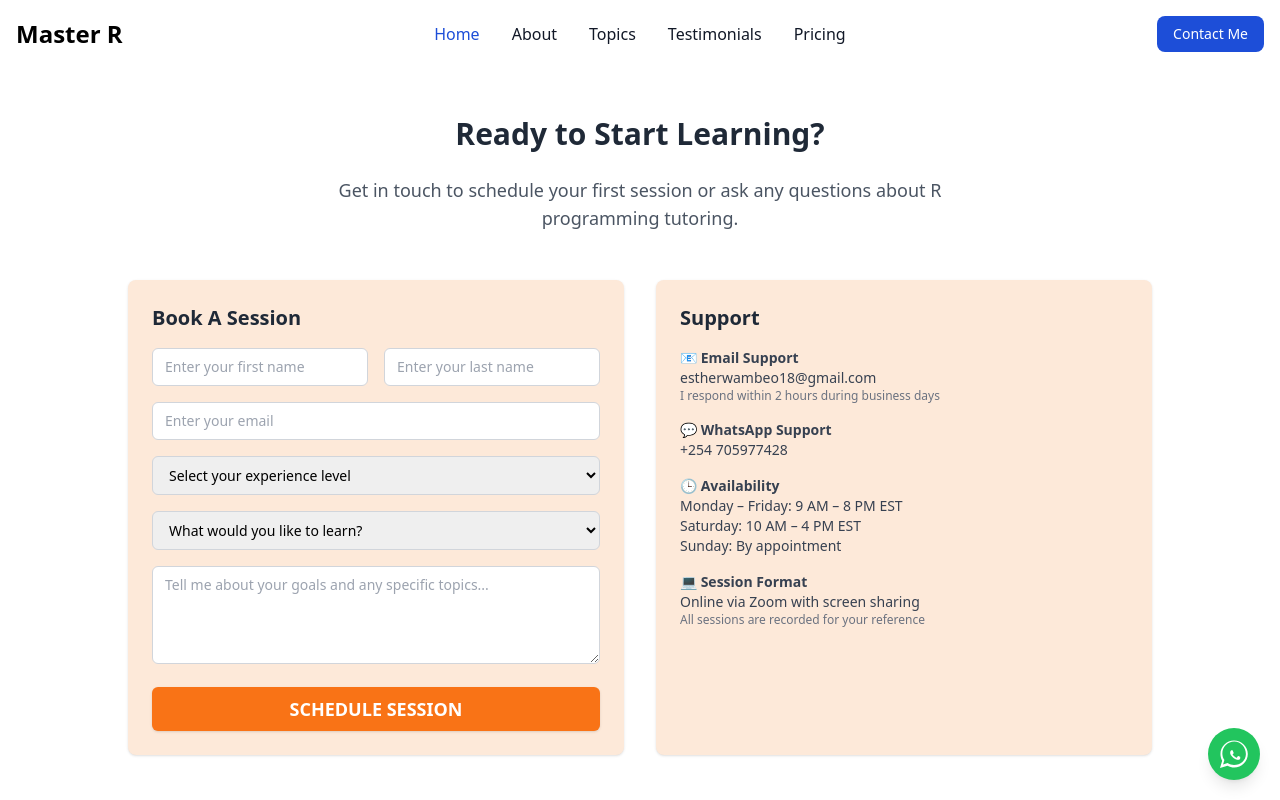
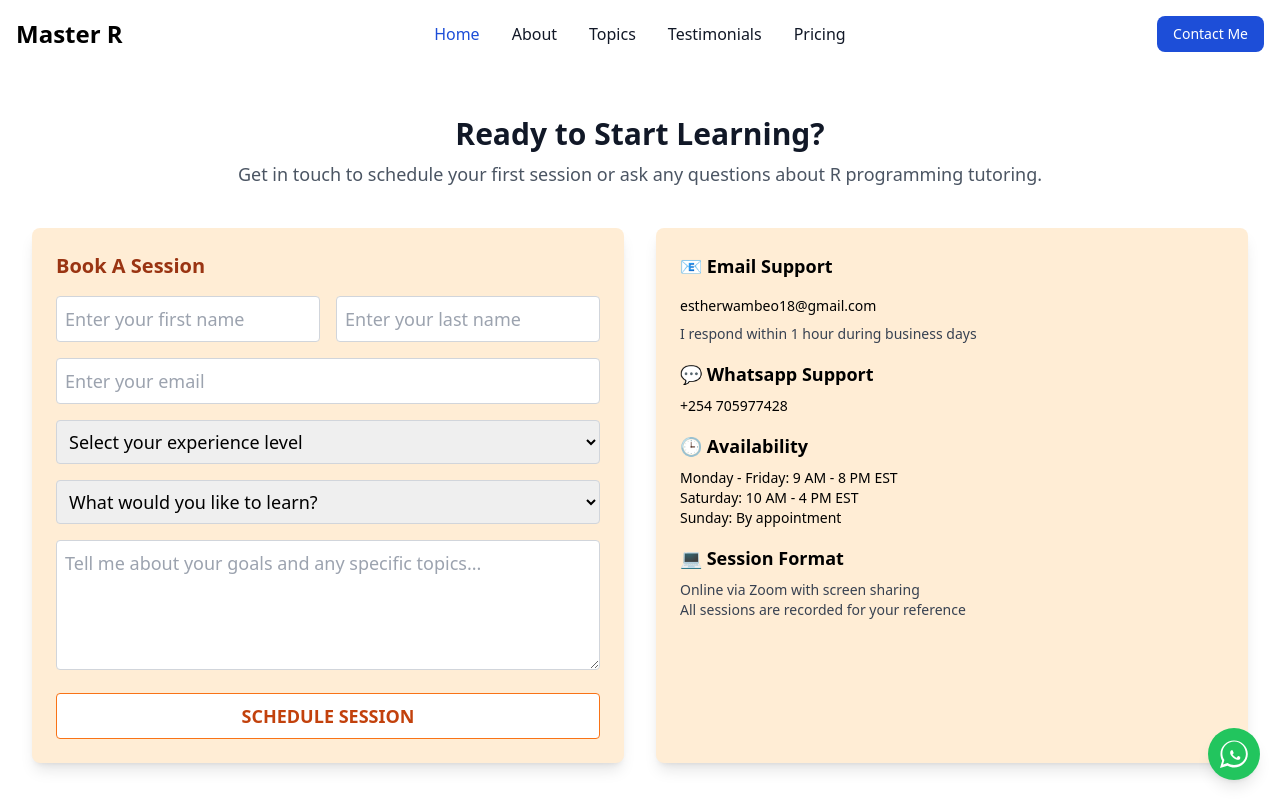
Before and after one commit to Wambeo/MasterR, a React (Vite) app: page /contact in a window 1280 px wide. Shown: the top 800 px of the page. Built offline with nearby package versions, Linux system fonts and the light colour scheme.

Commit message:
changes done

```diff
--- a/package.json
+++ b/package.json
@@ -10,12 +10,15 @@
     "preview": "vite preview"
   },
   "dependencies": {
+    "@heroicons/react": "^2.2.0",
     "@tailwindcss/vite": "^4.1.13",
+    "emailjs-com": "^3.2.0",
     "framer-motion": "^12.23.22",
     "lucide-react": "^0.544.0",
     "motion": "^12.23.22",
     "react": "^19.1.1",
     "react-dom": "^19.1.1",
+    "react-google-recaptcha": "^3.1.0",
     "react-icons": "^5.5.0",
     "react-intersection-observer": "^9.16.0",
     "react-router-dom": "^7.9.1"
--- a/src/components/TutoringForm.jsx
+++ b/src/components/TutoringForm.jsx
@@ -1,8 +1,88 @@
-import React from "react";
+import React, { useRef, useState } from "react";
+import emailjs from "emailjs-com";
+
+// Env variables
+const SERVICE_ID = import.meta.env.VITE_EMAILJS_SERVICE_ID;
+const TEMPLATE_ID = import.meta.env.VITE_EMAILJS_TEMPLATE_ID;
+const PUBLIC_KEY = import.meta.env.VITE_EMAILJS_PUBLIC_KEY;
+const CONFIRM_TEMPLATE_ID = import.meta.env.VITE_EMAILJS_CONFIRM_TEMPLATE_ID;
+import { ChevronDownIcon, ChevronUpIcon, QuestionMarkCircleIcon } from "@heroicons/react/24/solid";
+
+// Add this above your component function
+const faqData = [
+  {
+    question: "How long are sessions?",
+    answer:
+      "Standard sessions are 1 hour, but we can arrange 90-minute or 2-hour sessions for intensive topics.",
+  },
+  {
+    question: "Do I need to install anything?",
+    answer:
+      "I’ll help you set up R and RStudio during our first session. No prior installation required.",
+  },
+  {
+    question: "Can you help with my specific project?",
+    answer:
+      "Absolutely! I often work with students on their real-world projects, assignments, and research.",
+  },
+];
 
 const TutoringForm = () => {
+  const formRef = useRef();
+  const [showSuccessModal, setShowSuccessModal] = useState(false);
+
+
+  const sendEmail = (e) => {
+    e.preventDefault();
+    const form = formRef.current;
+
+    emailjs.sendForm(SERVICE_ID, TEMPLATE_ID, formRef.current, PUBLIC_KEY).then(
+      (result) => {
+        // Send confirmation email to user
+        emailjs.send(
+          SERVICE_ID,
+          CONFIRM_TEMPLATE_ID,
+          {
+            first_name: form.first_name.value,
+            email: form.email.value,
+            experience_level: form.experience_level.value,
+            topic: form.topic.value,
+          },
+          PUBLIC_KEY
+        );
+
+        setShowSuccessModal(true);
+        e.target.reset();
+        // Auto-close modal after 3 seconds
+        setTimeout(() => setShowSuccessModal(false), 3000);
+      },
+      (error) => {
+        console.error("Failed to send message:", error.text);
+        alert("Failed to send message. Please try again.");
+      }
+    );
+  };
+
   return (
-    <div className="bg-white py-12 px-4 sm:px-6 lg:px-8" id="form">
+    <div className="bg-white py-12 px-4 sm:px-6 lg:px-8 relative" id="form">
+      {/* ✅ Success Modal */}
+      {showSuccessModal && (
+        <div className="fixed inset-0 bg-black bg-opacity-40 flex items-center justify-center z-50">
+          <div className="bg-white p-6 rounded-lg shadow-xl text-center max-w-sm">
+            <h2 className="text-2xl font-bold text-green-600 mb-2">Success!</h2>
+            <p className="text-gray-700 mb-4">
+              Your message has been sent successfully. I'll get back to you shortly!
+            </p>
+            <button
+              onClick={() => setShowSuccessModal(false)}
+              className="bg-green-600 hover:bg-green-700 text-white px-4 py-2 rounded"
+            >
+              Close
+            </button>
+          </div>
+        </div>
+      )}
+
       <div className="max-w-7xl mx-auto">
         <h2 className="text-3xl font-bold text-center text-gray-900 mb-2">
           Ready to Start Learning?
@@ -11,47 +91,72 @@ const TutoringForm = () => {
           Get in touch to schedule your first session or ask any questions about R programming tutoring.
         </p>
 
+        {/* ✅ Grid with 3 equal columns */}
         <div className="grid grid-cols-1 lg:grid-cols-3 gap-8">
           {/* Booking Form */}
           <div className="bg-orange-100 p-6 rounded-lg shadow-lg col-span-1">
             <h3 className="text-xl font-semibold text-orange-800 mb-4">
               Book A Session
             </h3>
-            <form className="space-y-4">
+            <form ref={formRef} onSubmit={sendEmail} className="space-y-4">
               <div className="flex gap-4">
                 <input
                   type="text"
+                  name="first_name"
                   placeholder="Enter your first name"
                   className="w-1/2 p-2 border border-gray-300 rounded"
+                  required
                 />
                 <input
                   type="text"
+                  name="last_name"
                   placeholder="Enter your last name"
                   className="w-1/2 p-2 border border-gray-300 rounded"
+                  required
                 />
               </div>
               <input
                 type="email"
+                name="email"
                 placeholder="Enter your email"
                 className="w-full p-2 border border-gray-300 rounded"
+                required
               />
-              <select className="w-full p-2 border border-gray-300 rounded">
-                <option>Select your experience level</option>
+              <select
+                name="experience_level"
+                className="w-full p-2 border border-gray-300 rounded"
+                required
+              >
+                <option value="">Select your experience level</option>
                 <option>Beginner</option>
                 <option>Intermediate</option>
                 <option>Advanced</option>
               </select>
-              <select className="w-full p-2 border border-gray-300 rounded">
-                <option>What would you like to learn?</option>
+              <select
+                name="topic"
+                className="w-full p-2 border border-gray-300 rounded"
+                required
+              >
+                <option value="">What would you like to learn?</option>
                 <option>Data Visualization</option>
                 <option>Statistics</option>
                 <option>Machine Learning</option>
               </select>
               <textarea
+                name="message"
                 placeholder="Tell me about your goals and any specific topics..."
                 rows="4"
                 className="w-full p-2 border border-gray-300 rounded"
+                required
               ></textarea>
+
+              {/* Hidden date field */}
+              <input
+                type="hidden"
+                name="submitted_at"
+                value={new Date().toLocaleString()}
+              />
+
               <button
                 type="submit"
                 className="w-full bg-white text-orange-700 border border-orange-500 font-semibold py-2 rounded hover:bg-orange-200 transition"
@@ -62,10 +167,12 @@ const TutoringForm = () => {
           </div>
 
           {/* Contact Info */}
-          <div className="bg-orange-100 p-6 rounded-lg shadow-lg col-span-1 lg:col-span-1">
+          <div className="bg-orange-100 p-6 rounded-lg shadow-lg col-span-1">
             <h3 className="text-lg font-semibold mb-4">📧 Email Support</h3>
             <p className="text-sm mb-2">estherwambeo18@gmail.com</p>
-            <p className="text-sm text-gray-700 mb-4">I respond within 2 hours during business days</p>
+            <p className="text-sm text-gray-700 mb-4">
+              I respond within 2 hours during business days
+            </p>
 
             <h3 className="text-lg font-semibold mb-2">💬 Whatsapp Support</h3>
             <p className="text-sm mb-4">+254 705977428</p>
@@ -84,29 +191,45 @@ const TutoringForm = () => {
             </p>
           </div>
 
-          {/* FAQ Section */}
-          <div className="space-y-4 col-span-1">
-            <div className="bg-orange-100 p-4 rounded shadow">
-              <h4 className="text-orange-700 font-semibold">How long are sessions?</h4>
-              <p className="text-sm mt-1 text-gray-700">
-                Standard sessions are 1 hour, but we can arrange 90-minute or 2-hour sessions for intensive topics.
-              </p>
-            </div>
+          {/* ✅ FAQ Section */}
+       {/* FAQ Accordion */}
+<div className="col-span-1 space-y-4">
+  <h3 className="text-lg font-semibold text-orange-800 mb-2 flex items-center gap-2">
+    <QuestionMarkCircleIcon className="h-6 w-6 text-orange-500" />
+    Frequently Asked Questions
+  </h3>
 
-            <div className="bg-orange-100 p-4 rounded shadow">
-              <h4 className="text-orange-700 font-semibold">Do I need to install anything?</h4>
-              <p className="text-sm mt-1 text-gray-700">
-                I’ll help you set up R and RStudio during our first session. No prior installation required.
-              </p>
-            </div>
+  {faqData.map((item, index) => {
+    const [open, setOpen] = useState(null);
 
-            <div className="bg-orange-100 p-4 rounded shadow">
-              <h4 className="text-orange-700 font-semibold">Can you help with my specific project?</h4>
-              <p className="text-sm mt-1 text-gray-700">
-                Absolutely! I often work with students on their real-world projects, assignments, and research.
-              </p>
-            </div>
-          </div>
+    const toggleAccordion = (i) => {
+      setOpen(open === i ? null : i);
+    };
+
+    return (
+      <div
+        key={index}
+        className="bg-orange-100 rounded shadow overflow-hidden"
+      >
+        <button
+          className="w-full flex justify-between items-center p-4 text-left focus:outline-none"
+          onClick={() => toggleAccordion(index)}
+        >
+          <span className="font-medium text-orange-700">{item.question}</span>
+          {open === index ? (
+            <ChevronUpIcon className="h-5 w-5 text-orange-700" />
+          ) : (
+            <ChevronDownIcon className="h-5 w-5 text-orange-700" />
+          )}
+        </button>
+        {open === index && (
+          <div className="px-4 pb-4 text-sm text-gray-700">{item.answer}</div>
+        )}
+      </div>
+    );
+  })}
+</div>
+
         </div>
       </div>
     </div>
--- a/src/pages/Contact.jsx
+++ b/src/pages/Contact.jsx
@@ -1,91 +1,177 @@
-import React from 'react'
+import React, { useRef, useState } from "react";
+import emailjs from "emailjs-com";
 
-export default function Contact() {
+// Use Vite-style env vars (or adapt to CRA if needed)
+const SERVICE_ID = import.meta.env.VITE_EMAILJS_SERVICE_ID;
+const TEMPLATE_ID = import.meta.env.VITE_EMAILJS_TEMPLATE_ID;
+const PUBLIC_KEY = import.meta.env.VITE_EMAILJS_PUBLIC_KEY;
+const CONFIRM_TEMPLATE_ID = import.meta.env.VITE_EMAILJS_CONFIRM_TEMPLATE_ID;
+
+
+const Contact = () => {
+  const formRef = useRef();
+  const [showSuccessModal, setShowSuccessModal] = useState(false);
+
+  const sendEmail = (e) => {
+    e.preventDefault();
+    const form = formRef.current;
+
+    emailjs.sendForm(SERVICE_ID, TEMPLATE_ID, formRef.current, PUBLIC_KEY)
+.then(
+      (result) => {
+        // Send confirmation email to user
+        emailjs.send(
+          SERVICE_ID,
+          CONFIRM_TEMPLATE_ID,
+          {
+            first_name: form.first_name.value,
+            email: form.email.value,
+            experience_level: form.experience_level.value,
+            topic: form.topic.value,
+          },
+          PUBLIC_KEY
+        );
+
+        setShowSuccessModal(true); // Show modal
+        e.target.reset(); // Reset form
+      },
+      (error) => {
+        console.error("Failed to send message:", error.text);
+        alert("Failed to send message. Please try again.");
+      }
+    );
+  };
+
   return (
-    <div className="bg-white min-h-screen py-12 px-4">
-      <h2 className="text-3xl font-bold text-center mb-6 text-gray-800">
+    <div className="bg-white py-12 px-4 sm:px-6 lg:px-8 relative" id="form">
+      {/* ✅ Success Modal */}
+      {showSuccessModal && (
+        <div className="fixed inset-0 bg-black bg-opacity-40 flex items-center justify-center z-50">
+          <div className="bg-white p-6 rounded-lg shadow-xl text-center max-w-sm">
+            <h2 className="text-2xl font-bold text-green-600 mb-2">Success!</h2>
+            <p className="text-gray-700 mb-4">
+              Your message has been sent successfully. I'll get back to you shortly!
+            </p>
+            <button
+              onClick={() => setShowSuccessModal(false)}
+              className="bg-green-600 hover:bg-green-700 text-white px-4 py-2 rounded"
+            >
+              Close
+            </button>
+          </div>
+        </div>
+      )}
+
+      <div className="max-w-7xl mx-auto">
+        <h2 className="text-3xl font-bold text-center text-gray-900 mb-2">
           Ready to Start Learning?
         </h2>
-      <p className="text-center text-gray-600 mb-12 max-w-2xl mx-auto">
+        <p className="text-center text-gray-600 mb-10">
           Get in touch to schedule your first session or ask any questions about R programming tutoring.
         </p>
 
-      <div className="max-w-5xl mx-auto grid grid-cols-1 md:grid-cols-2 gap-8">
-
-        {/* Book A Session Form */}
-        <div className="bg-[#fde9d9] p-6 rounded-lg shadow">
-          <h3 className="font-semibold text-xl text-gray-800 mb-4">Book A Session</h3>
-          <form className="space-y-4">
-            <div className="grid grid-cols-1 md:grid-cols-2 gap-4">
+        <div className="grid grid-cols-1 lg:grid-cols-2 gap-8">
+          {/* Booking Form */}
+          <div className="bg-orange-100 p-6 rounded-lg shadow-lg col-span-1">
+            <h3 className="text-xl font-semibold text-orange-800 mb-4">
+              Book A Session
+            </h3>
+            <form ref={formRef} onSubmit={sendEmail} className="space-y-4">
+              <div className="flex gap-4">
                 <input
                   type="text"
+                  name="first_name"
                   placeholder="Enter your first name"
-                className="w-full border border-gray-300 rounded-md px-3 py-2 text-sm focus:ring focus:ring-orange-300 focus:outline-none"
+                  className="w-1/2 p-2 border border-gray-300 rounded"
+                  required
                 />
                 <input
                   type="text"
+                  name="last_name"
                   placeholder="Enter your last name"
-                className="w-full border border-gray-300 rounded-md px-3 py-2 text-sm focus:ring focus:ring-orange-300 focus:outline-none"
+                  className="w-1/2 p-2 border border-gray-300 rounded"
+                  required
                 />
               </div>
               <input
                 type="email"
+                name="email"
                 placeholder="Enter your email"
-              className="w-full border border-gray-300 rounded-md px-3 py-2 text-sm focus:ring focus:ring-orange-300 focus:outline-none"
+                className="w-full p-2 border border-gray-300 rounded"
+                required
               />
-            <select className="w-full border border-gray-300 rounded-md px-3 py-2 text-sm focus:ring focus:ring-orange-300 focus:outline-none">
-              <option>Select your experience level</option>
+              <select
+                name="experience_level"
+                className="w-full p-2 border border-gray-300 rounded"
+                required
+              >
+                <option value="">Select your experience level</option>
                 <option>Beginner</option>
                 <option>Intermediate</option>
                 <option>Advanced</option>
               </select>
-            <select className="w-full border border-gray-300 rounded-md px-3 py-2 text-sm focus:ring focus:ring-orange-300 focus:outline-none">
-              <option>What would you like to learn?</option>
+              <select
+                name="topic"
+                className="w-full p-2 border border-gray-300 rounded"
+                required
+              >
+                <option value="">What would you like to learn?</option>
                 <option>Data Visualization</option>
-              <option>Statistical Analysis</option>
-              <option>Package Development</option>
+                <option>Statistics</option>
+                <option>Machine Learning</option>
               </select>
               <textarea
+                name="message"
+                placeholder="Tell me about your goals and any specific topics..."
                 rows="4"
-              placeholder="Tell me about your goals and any specific topics..."
-              className="w-full border border-gray-300 rounded-md px-3 py-2 text-sm focus:ring focus:ring-orange-300 focus:outline-none"
+                className="w-full p-2 border border-gray-300 rounded"
+                required
               ></textarea>
+
+              {/* Hidden field to capture current time */}
+              <input
+                type="hidden"
+                name="submitted_at"
+                value={new Date().toLocaleString()}
+              />
+
               <button
                 type="submit"
-              className="w-full bg-orange-500 hover:bg-orange-600 text-white font-semibold py-2 px-4 rounded-md shadow transition"
+                className="w-full bg-white text-orange-700 border border-orange-500 font-semibold py-2 rounded hover:bg-orange-200 transition"
               >
                 SCHEDULE SESSION
               </button>
             </form>
           </div>
 
-        {/* Contact & Support Info */}
-        <div className="bg-[#fde9d9] p-6 rounded-lg shadow text-gray-700">
-          <h3 className="font-semibold text-xl text-gray-800 mb-4">Support</h3>
-          <ul className="space-y-4 text-sm">
-            <li>
-              <span className="font-semibold">📧 Email Support</span>
-              <p>estherwambeo18@gmail.com</p>
-              <p className="text-xs text-gray-500">I respond within 2 hours during business days</p>
-            </li>
-            <li>
-              <span className="font-semibold">💬 WhatsApp Support</span>
-              <p>+254 705977428</p>
-            </li>
-            <li>
-              <span className="font-semibold">🕒 Availability</span>
-              <p>Monday – Friday: 9 AM – 8 PM EST</p>
-              <p>Saturday: 10 AM – 4 PM EST</p>
-              <p>Sunday: By appointment</p>
-            </li>
-            <li>
-              <span className="font-semibold">💻 Session Format</span>
-              <p>Online via Zoom with screen sharing</p>
-              <p className="text-xs text-gray-500">All sessions are recorded for your reference</p>
-            </li>
-          </ul>
+          {/* Contact Info */}
+          <div className="bg-orange-100 p-6 rounded-lg shadow-lg col-span-1">
+            <h3 className="text-lg font-semibold mb-4">📧 Email Support</h3>
+            <p className="text-sm mb-2">estherwambeo18@gmail.com</p>
+            <p className="text-sm text-gray-700 mb-4">
+              I respond within 1 hour during business days
+            </p>
+
+            <h3 className="text-lg font-semibold mb-2">💬 Whatsapp Support</h3>
+            <p className="text-sm mb-4">+254 705977428</p>
+
+            <h3 className="text-lg font-semibold mb-2">🕒 Availability</h3>
+            <p className="text-sm">
+              Monday - Friday: 9 AM - 8 PM EST<br />
+              Saturday: 10 AM - 4 PM EST<br />
+              Sunday: By appointment
+            </p>
+
+            <h3 className="text-lg font-semibold mt-4 mb-2">💻 Session Format</h3>
+            <p className="text-sm text-gray-700">
+              Online via Zoom with screen sharing<br />
+              All sessions are recorded for your reference
+            </p>
+          </div>
         </div>
       </div>
     </div>
   );
-}
+};
+
+export default Contact;
```
Also changed, not shown: src/components/PricingPlans.jsx (+140 -57 lines), 2 other files (tests, documents, lock files or other folders). Lines whose indentation alone changed are shown as unchanged.
